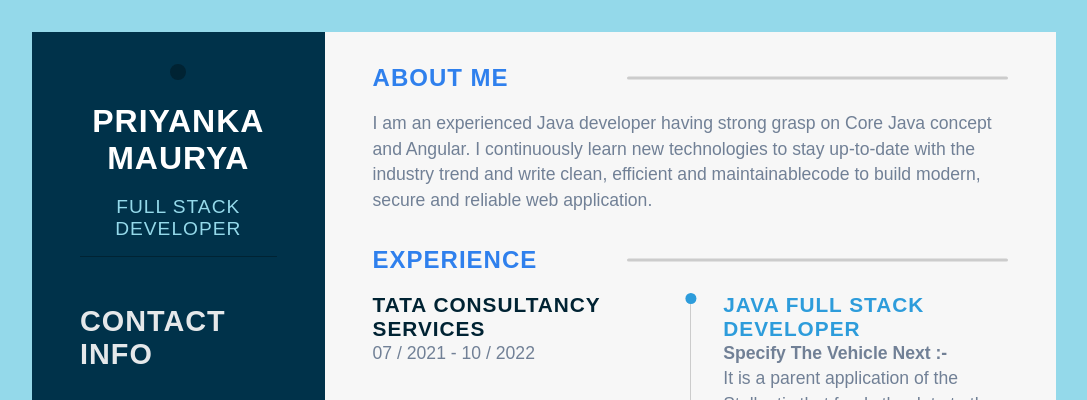
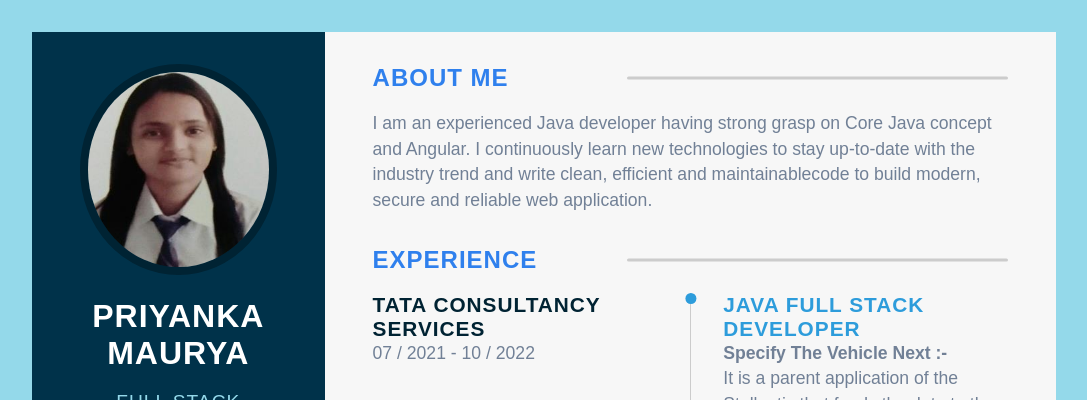
Before and after one commit to acpm1221/priyanka, a plain HTML site: page index.html in a window 1280 px wide. Shown: the top 400 px of the page, without its empty margins (96-1183 px from the left). Drawn offline with Linux system fonts and the light colour scheme; the site is published under a folder, as on GitHub Pages, so addresses that start at the root find nothing.

Commit message:
Update index.html

```diff
--- a/index.html
+++ b/index.html
@@ -16,7 +16,7 @@
             <div class="left-content">
                 <div class="profile">
                     <div class="image">
-                        <img src="/Picture.png" alt="">
+                        <img src="./Picture.png" alt="">
                     </div>
                     <h2 class="name">Priyanka Maurya</h2>
                     <p class="career">Full Stack Developer</p>
```
